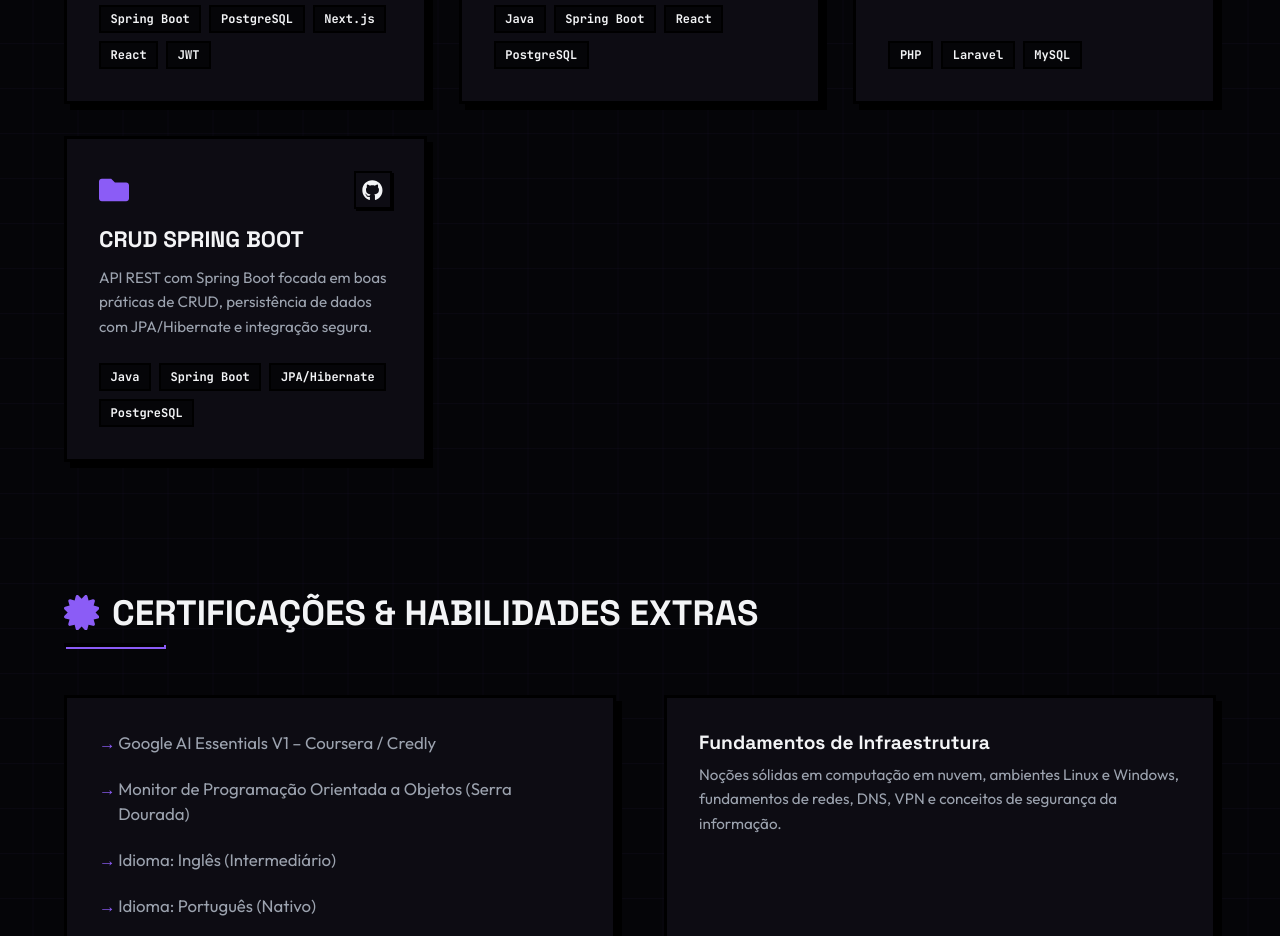
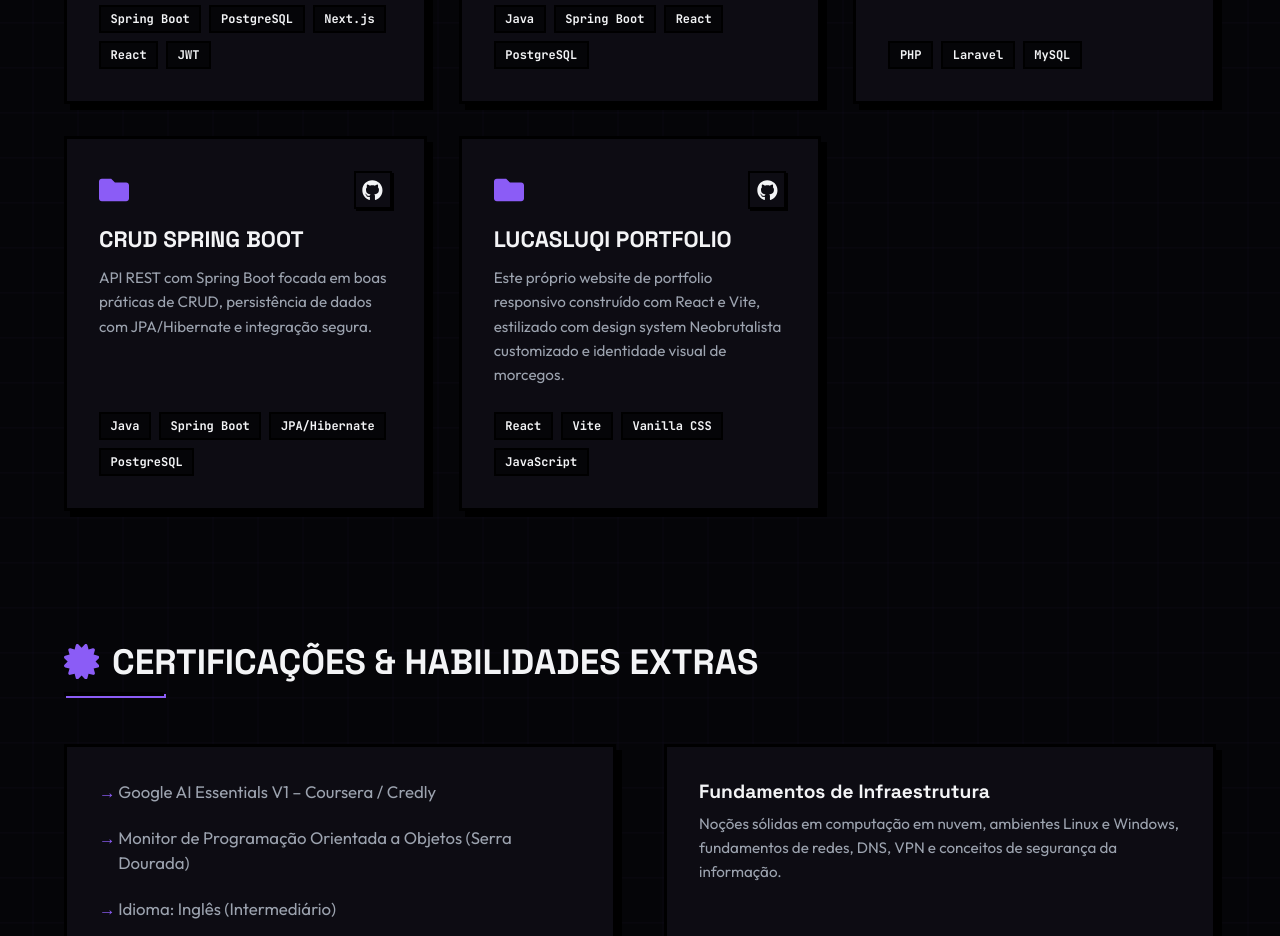
Before and after one commit to LucasViana4555/PortfolioLucas, a React (Vite) app: page / in a window 1280 px wide. Shown: the part 2440-3376 px from the top of the page. Built offline with nearby package versions, Linux system fonts and the light colour scheme.

Commit message:
feat: add portfolio project card to professional projects list

```diff
--- a/src/App.jsx
+++ b/src/App.jsx
@@ -44,6 +44,8 @@ const content = {
       premierDesc: "Resolução do acesso fragmentado a dados esportivos por meio de um serviço full-stack estruturado com validações de negócio, prevenção de duplicidades e testes de integração.",
       estoqueDesc: "Projeto em equipe que resolveu problemas de controle de estoque manual através de uma interface web para cadastro, atualização e persistência de produtos.",
       crudDesc: "API REST com Spring Boot focada em boas práticas de CRUD, persistência de dados com JPA/Hibernate e integração segura.",
+      portfolioTitle: "LucasLuqi Portfolio",
+      portfolioDesc: "Este próprio website de portfolio responsivo construído com React e Vite, estilizado com design system Neobrutalista customizado e identidade visual de morcegos.",
       xp: [
         {
           role: "Aprendiz de Desenvolvimento",
@@ -173,6 +175,8 @@ const content = {
       premierDesc: "Solves fragmented sports data access by creating a full-stack REST API service with business logic validation, duplicates prevention, and integration testing.",
       estoqueDesc: "Team project solving manual inventory tracking issues with a web interface to register, update, and persist products in MySQL.",
       crudDesc: "Spring Boot REST API focused on standard CRUD practices, JPA/Hibernate data mapping, and secure integration.",
+      portfolioTitle: "LucasLuqi Portfolio",
+      portfolioDesc: "This very portfolio website built with React and Vite, featuring a custom Neobrutalist design system and bat-themed visual identity.",
       xp: [
         {
           role: "Development Apprentice",
@@ -677,6 +681,26 @@ function App() {
                       <span className="tech-tag-neobrutal">PostgreSQL</span>
                     </div>
                   </div>
+
+                  {/* PROJECT 5: Portfolio */}
+                  <div className="neobrutal-card project-neobrutal">
+                    <div className="project-meta">
+                      <FaFolder size={30} color="var(--accent-purple)" />
+                      <div className="project-icons-right">
+                        <a href="https://github.com/LucasViana4555/PortfolioLucas" target="_blank" rel="noreferrer" className="proj-link" title={t.professional.viewCode}>
+                          <FaGithub />
+                        </a>
+                      </div>
+                    </div>
+                    <h3 className="project-heading">{t.professional.portfolioTitle}</h3>
+                    <p className="project-body">{t.professional.portfolioDesc}</p>
+                    <div className="project-tags">
+                      <span className="tech-tag-neobrutal">React</span>
+                      <span className="tech-tag-neobrutal">Vite</span>
+                      <span className="tech-tag-neobrutal">Vanilla CSS</span>
+                      <span className="tech-tag-neobrutal">JavaScript</span>
+                    </div>
+                  </div>
                 </div>
               </section>
 
```
